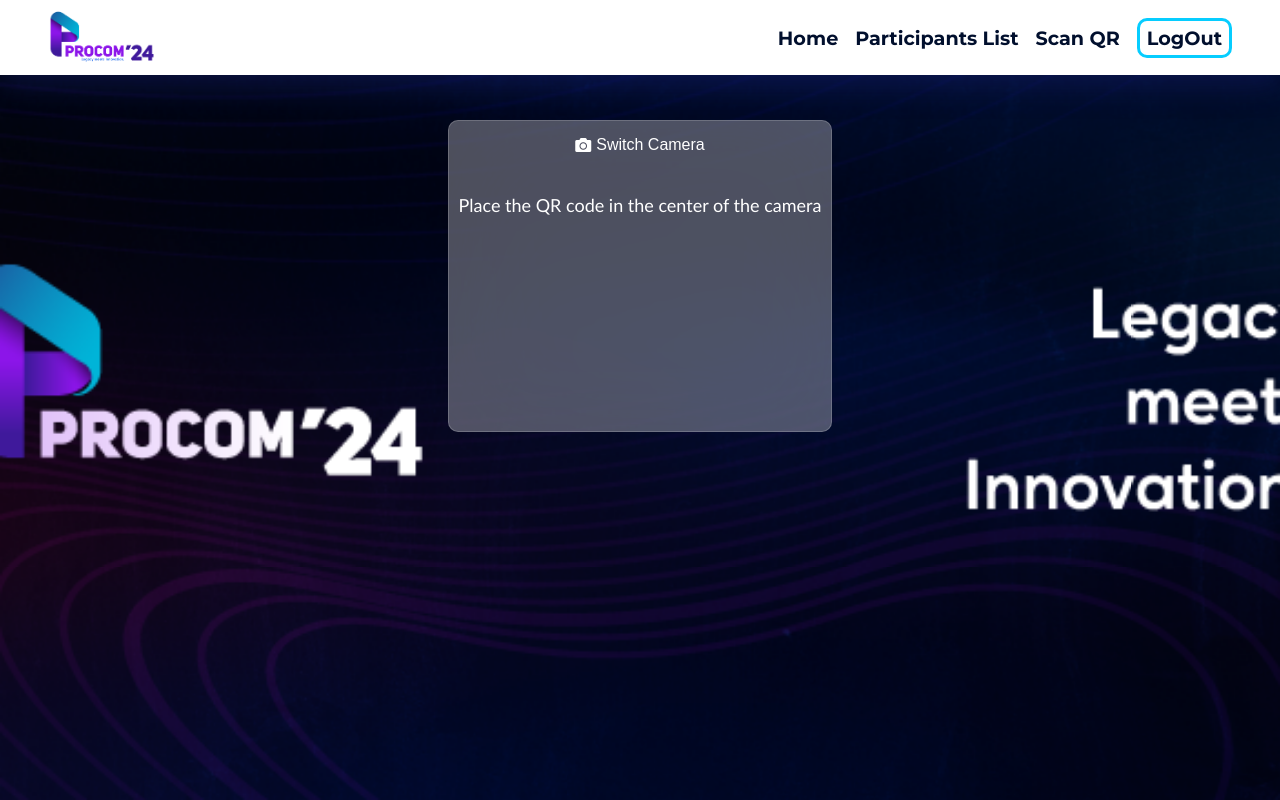
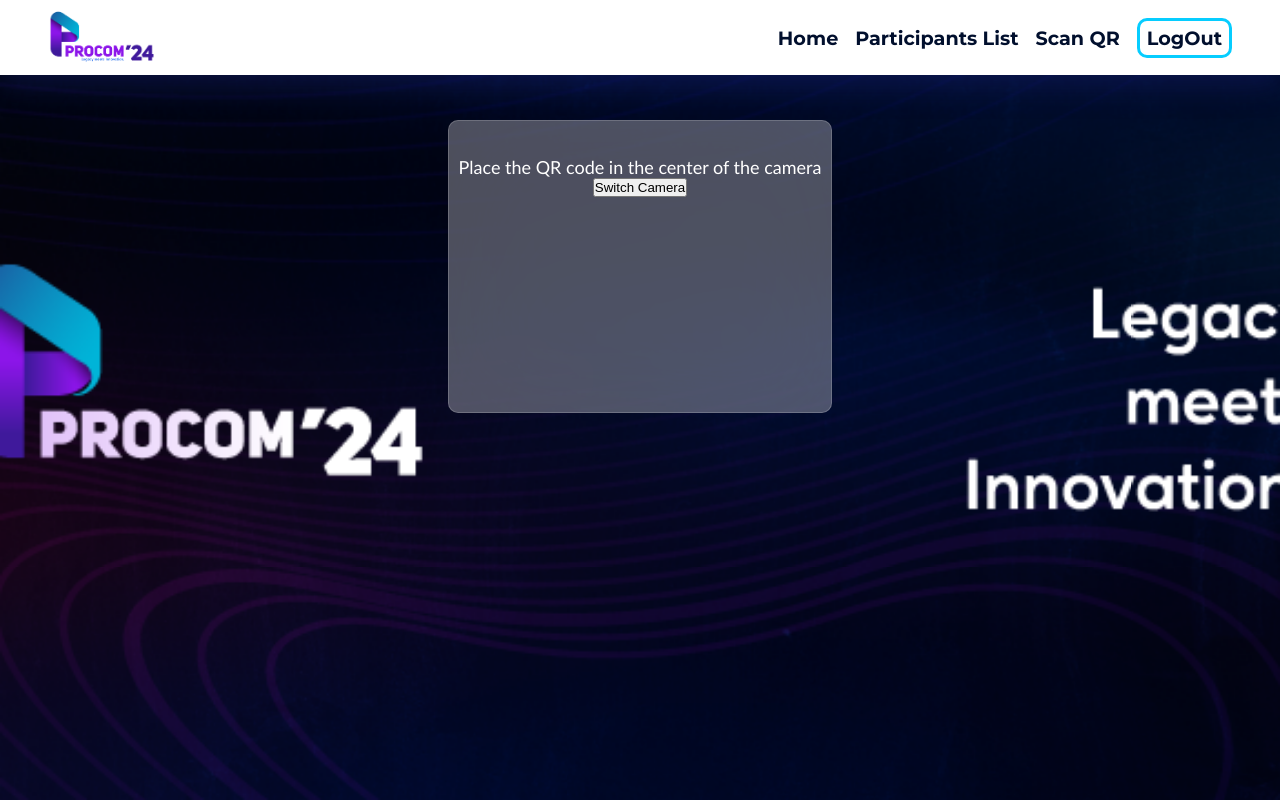
Before and after one commit to Procom-24/Attendance_Management_System_Procom24, a Django app: page /scan-qr/ in a window 1280 px wide. Run offline with Django 5.2, Linux system fonts and the light colour scheme.

Commit message:
Update scan_qr.html
Updated scan qr, working file, require a bit of styling

```diff
--- a/registration/templates/scan_qr.html
+++ b/registration/templates/scan_qr.html
@@ -1,7 +1,6 @@
 {% load static %}
 <!DOCTYPE html>
 <html lang="en">
-
 <head>
     <meta charset="UTF-8">
     <meta name="viewport" content="width=device-width, initial-scale=1.0">
@@ -9,14 +8,11 @@
     <link rel="stylesheet" href="{% static 'style.css' %}" />
     <link rel="icon" type="image/png" href="{% static 'logo icon.png' %}">
     <link href='https://unpkg.com/boxicons@2.1.4/css/boxicons.min.css' rel='stylesheet'>
-  <link rel="stylesheet" href="https://cdnjs.cloudflare.com/ajax/libs/font-awesome/5.15.4/css/all.min.css" />
     <title>QR Code Scanner</title>
 </head>
-
 <body>
   <div class="background-image"></div>
   <nav>
-    <!-- <div class="navcontainer"> -->
       <div class="logo">
         <a href="{% url 'home' %}">
           <img src="{% static 'PROCOM24_LOGO.png' %}" alt="logo" class="logo-image" />
@@ -32,98 +28,61 @@
           <li><a href="{% url 'scan_qr' %}" class="underline-animation">Scan QR</a></li>
           {% if request.session.user_id == 'admin' %}
             <li><a href="{% url 'uploadPage' %}" class="underline-animation">Upload Data</a></li>
-        <li>
-          <a href="{% url 'generate_csv' %}" download="participants.csv" class="underline-animation">
-            Presentees CSV
-          </a>
-        </li>
           {% endif %}
           <li><a href="{% url 'logout' %}" class="logout">LogOut</a></li>
         </ul>
       </div>
-    <!-- </div> -->
   </nav>
 
   <div class="outerdiv">
     <div class="camera-container">
-      <style>
-        #toggle-camera-button {
-          display: flex;
-          align-items: center;
-          justify-content: center;
-          padding: 10px;
-          border: none;
-          background-color: transparent;
-          color: #fff;
-          font-size: 16px;
-          cursor: pointer;
-        }
-
-        #toggle-camera-button i {
-          margin-right: 5px;
-        }
-
-        #toggle-camera-button:hover i {
-          color: #110a2a;
-        }
-      </style>
-      <button id="toggle-camera-button">
-        <i class="fas fa-camera"></i> Switch Camera
-      </button>
       <p>Place the QR code in the center of the camera</p>
-      <video id="camera-preview" playsinline autoplay class="webcam"></video>
-
+      <button id="switch-camera-button">Switch Camera</button>
+      <video id="camera-preview" inverted playsinline muted autoplay loop class="webcam"></video>
     </div>
   </div>
 
     <script src="https://cdn.jsdelivr.net/npm/jsqr"></script>
-
-  <!-- <script src="https://cdn.jsdelivr.net/npm/jsqr@2.0.2/dist/jsQR.js"></script> -->
     <script>
         document.addEventListener('DOMContentLoaded', () => {
             const video = document.getElementById('camera-preview');
+            const switchCameraButton = document.getElementById('switch-camera-button');
+            let currentStream;
+            let useFrontCamera = false;
 
-      // Function to handle errors when accessing the camera
-      const handleCameraError = (error) => {
-        console.error('Error accessing camera:', error);
+            function stopCurrentStream() {
+                if (currentStream) {
+                    currentStream.getTracks().forEach(track => {
+                        track.stop();
+                    });
+                }
+            }
+
+            function switchCamera() {
+                useFrontCamera = !useFrontCamera;
+                stopCurrentStream();
+                startCamera();
+            }
+
+            function startCamera() {
+                const constraints = {
+                    video: {
+                        facingMode: useFrontCamera ? "user" : "environment"
+                    }
                 };
-
-      // Function to start the camera with the specified constraints
-      const startCamera = (constraints) => {
                 navigator.mediaDevices.getUserMedia(constraints)
                     .then((stream) => {
+                        currentStream = stream;
                         video.srcObject = stream;
                     })
-          .catch(handleCameraError);
-      };
-
-      // Function to toggle between front and back cameras
-      const toggleCamera = () => {
-        // Check if facingMode constraint is already set
-        if (!constraints.video.facingMode) {
-          constraints.video.facingMode = 'user'; // Start with the front camera
-        } else {
-          constraints.video.facingMode = (constraints.video.facingMode === 'user') ? 'environment' : 'user'; // Toggle between front and back cameras
+                    .catch((error) => {
+                        console.error('Error accessing camera:', error);
+                    });
             }
 
-        // Stop the current stream
-        video.srcObject.getTracks().forEach(track => track.stop());
+            switchCameraButton.addEventListener('click', switchCamera);
+            startCamera();
 
-        // Start the camera with updated constraints
-        startCamera(constraints);
-      };
-
-      // Set initial camera constraints
-      let constraints = { video: { facingMode: 'environment' } }; // Start with the back camera on mobile devices
-
-      // Start the camera with initial constraints
-      startCamera(constraints);
-
-      // Add click event listener to toggle camera button (if any)
-      const toggleCameraButton = document.getElementById('toggle-camera-button');
-      if (toggleCameraButton) {
-        toggleCameraButton.addEventListener('click', toggleCamera);
-      }
             video.addEventListener('loadeddata', () => {
                 const canvas = document.createElement('canvas');
                 const context = canvas.getContext('2d');
@@ -138,13 +97,13 @@
 
                     if (code) {
                         console.log('Decoded QR code:', code.data);
-
                         // Perform an AJAX query with the decoded data
                         const decodedData = code.data;
                         sendAjaxQuery(decodedData);
                     }
                 }, 1000);
             });
+
             function getCookie(name) {
                 const value = `; ${document.cookie}`;
                 const parts = value.split(`; ${name}=`);
@@ -153,7 +112,6 @@
             }
 
             function sendAjaxQuery(data) {
-        // Replace 'your_server_endpoint' with your actual server endpoint
                 const endpoint = '/mark-attendance/';
                 const csrfToken = getCookie('csrftoken');
 
@@ -174,7 +132,6 @@
                         console.error('Error marking attendance:', error);
                     });
             }
-
         });
 
         function toggleMenu() {
@@ -183,5 +140,4 @@
         }
     </script>
 </body>
-
 </html>
```
Lines whose indentation alone changed are shown as unchanged.
